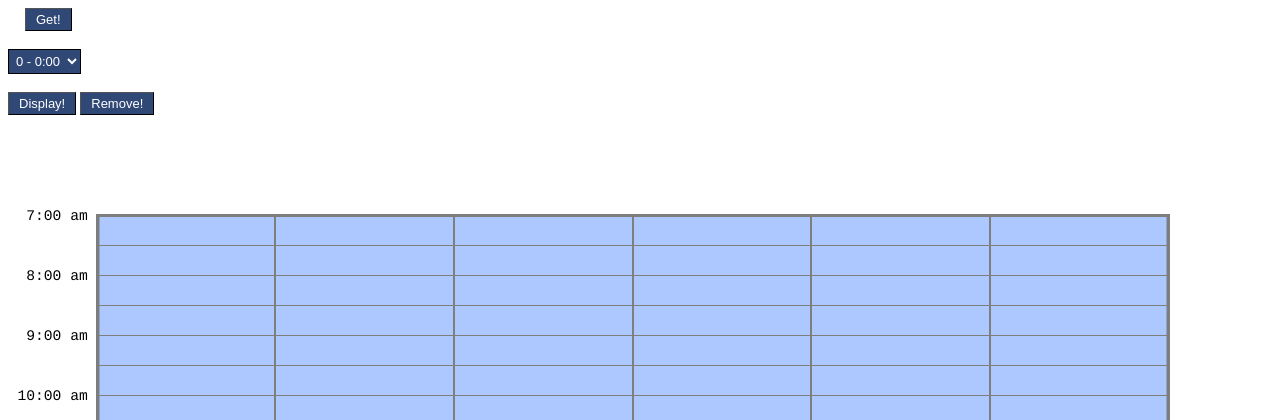
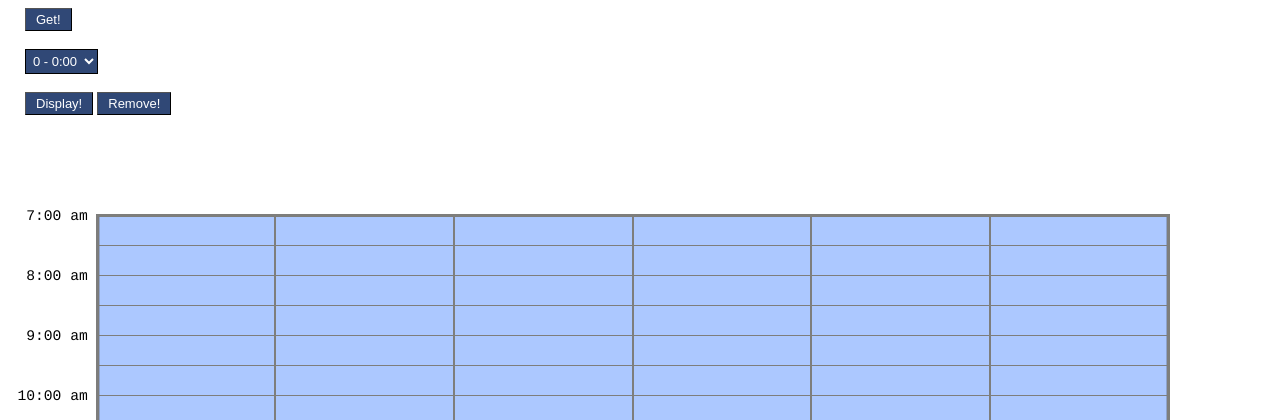
Before and after one commit to KevinAnthony/SeniorProject, a PHP site: page /Calendar.html in a window 1280 px wide. Shown: the top 420 px of the page. Run offline with PHP 8.4, Linux system fonts and the light colour scheme.

Commit message:
Alpha - Changes due to IE bugs.

```diff
--- a/Cal.css
+++ b/Cal.css
@@ -28,6 +28,6 @@
 	color: #ffffff;
 }
 
-div#buttons {
+.selDiv {
 	margin-left:17px;
 }
```
